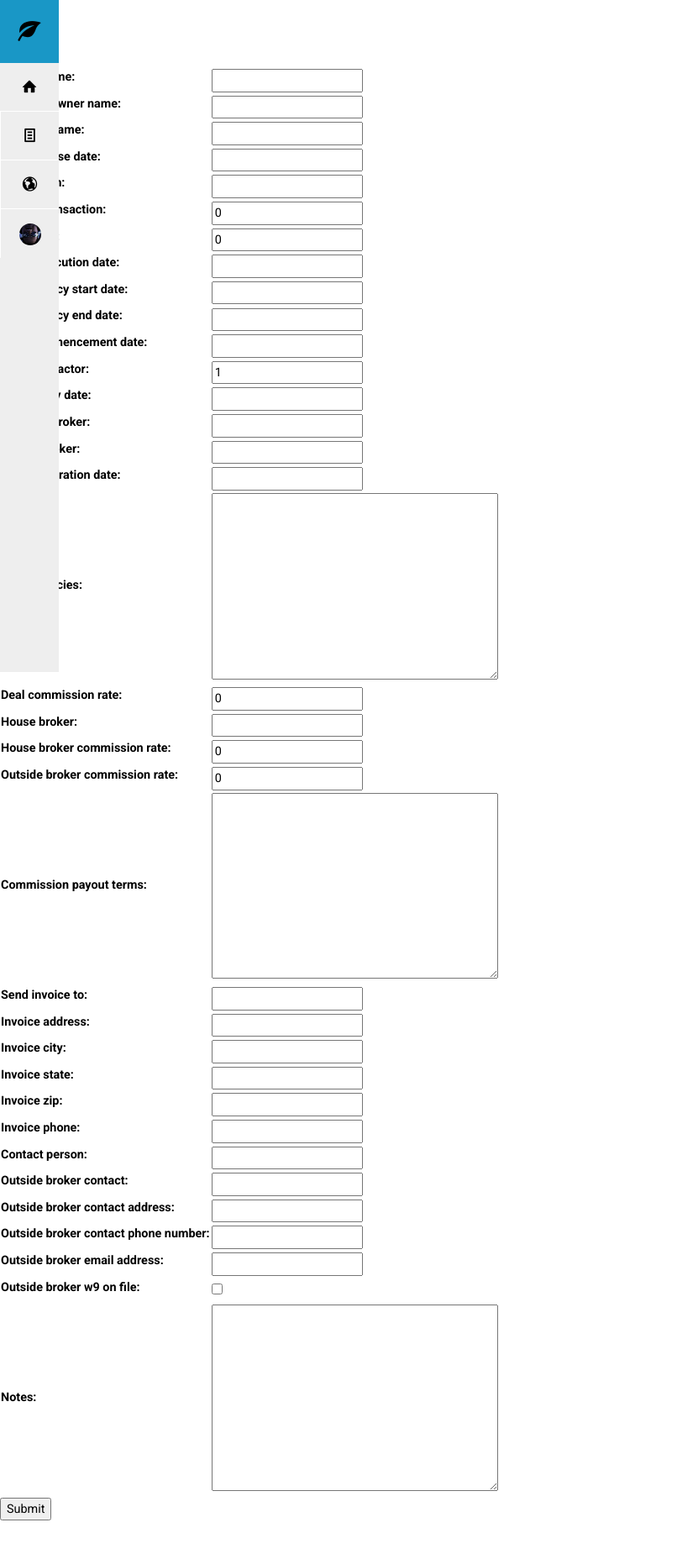
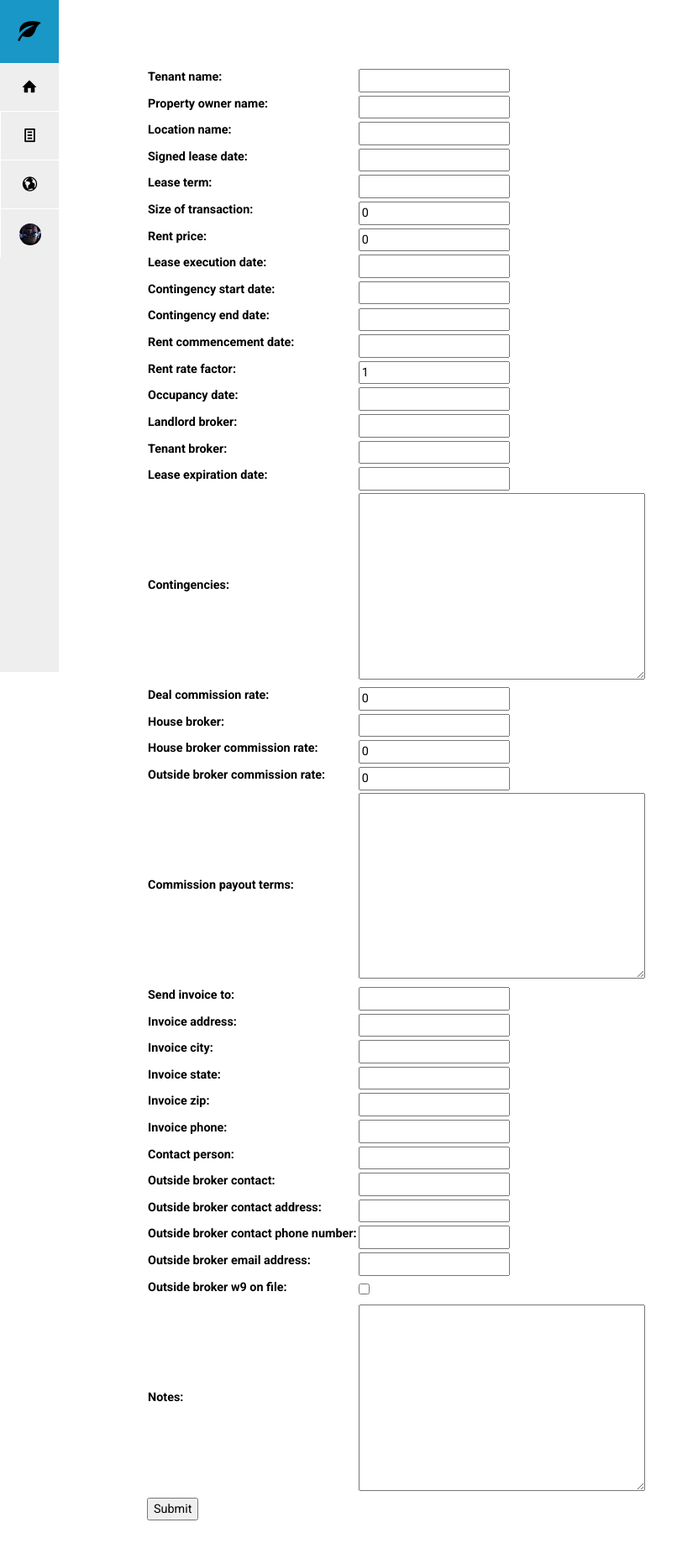
Before and after one commit to tkovalsky/commissions, a Django app: page /commissions/lease/create/ in a window 1280 px wide. Shown: the whole page at 84% size, without its empty margins (0-831 px from the left). Run offline with Django 3.2, Linux system fonts and the light colour scheme; some libraries are stand-ins or nearby versions.

Commit message:
added div to lease create form

```diff
--- a/commissions/templates/commissions/lease_form.html
+++ b/commissions/templates/commissions/lease_form.html
@@ -1,7 +1,10 @@
 {% extends "base.html" %}
 
 {% block content %}
+<div class="container">
 
+
+{% load crispy_forms_tags %}
 <form action="" method="post">
     {% csrf_token %}
     <table>
@@ -10,4 +13,5 @@
     <input type="submit" value="Submit" />
 
 </form>
+</div>
 {% endblock %}
```
